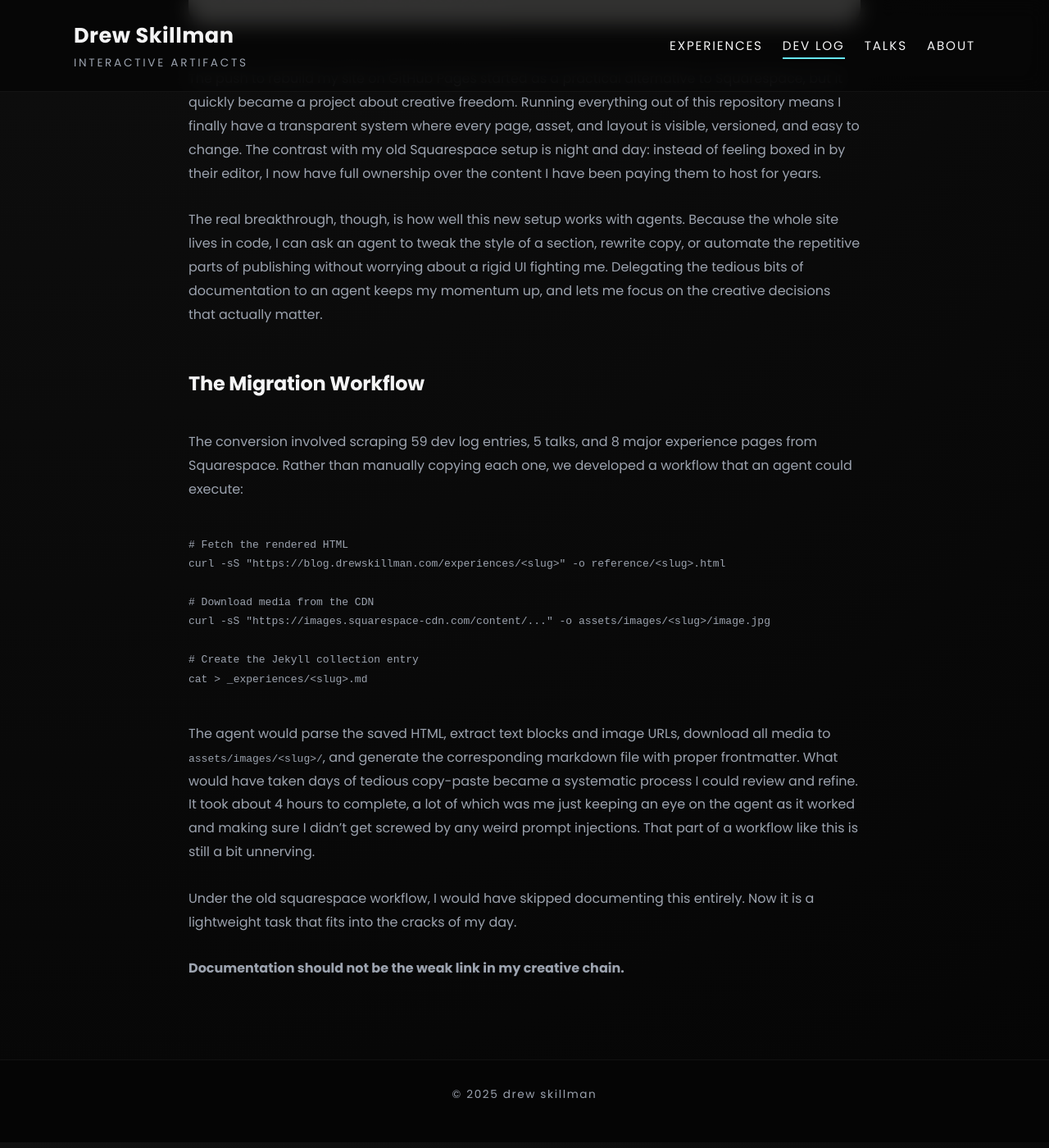
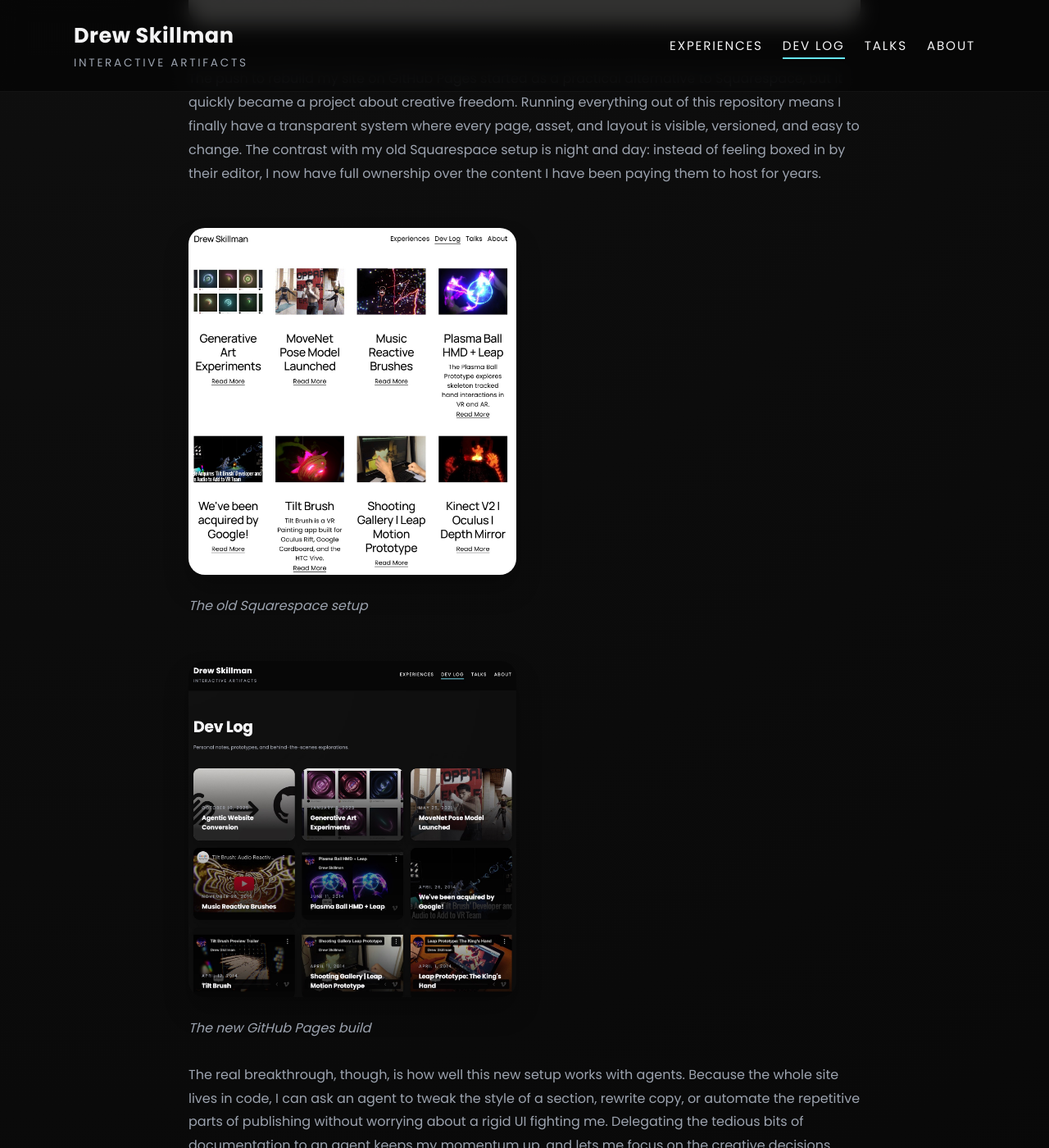
Before and after one commit to dskill/website, a Jekyll site: the page built from _devlog/agentic-website-conversion.md, in a window 1280 px wide and 1400 px high, scrolled down 709 px. Shown: the whole window at 82% size. Built offline with Jekyll 4.4.1, drawn with Linux system fonts in a browser that asks for light colours.

Commit message:
Enhance agentic website conversion documentation with new images comparing the old Squarespace setup to the new GitHub Pages build, and improve code formatting in migration workflow for better readability.

````diff
--- a/_devlog/agentic-website-conversion.md
+++ b/_devlog/agentic-website-conversion.md
@@ -10,6 +10,12 @@ thumbnail: /assets/images/devlog/agentic-website-conversion/squarespace-to-githu
 
 The push to rebuild my site on GitHub Pages started as a practical alternative to Squarespace, but it quickly became a project about creative freedom. Running everything out of this repository means I finally have a transparent system where every page, asset, and layout is visible, versioned, and easy to change. The contrast with my old Squarespace setup is night and day: instead of feeling boxed in by their editor, I now have full ownership over the content I have been paying them to host for years.
 
+<img src="{{ '/assets/images/devlog/agentic-website-conversion/squarespace_example.jpg' | relative_url }}" alt="Squarespace Dev Log" style="max-width: 400px; width: 100%;">
+*The old Squarespace setup*
+
+<img src="{{ '/assets/images/devlog/agentic-website-conversion/githubpages_example.jpg' | relative_url }}" alt="GitHub Pages Dev Log" style="max-width: 400px; width: 100%;">
+*The new GitHub Pages build*
+
 The real breakthrough, though, is how well this new setup works with agents. Because the whole site lives in code, I can ask an agent to tweak the style of a section, rewrite copy, or automate the repetitive parts of publishing without worrying about a rigid UI fighting me. Delegating the tedious bits of documentation to an agent keeps my momentum up, and lets me focus on the creative decisions that actually matter.
 
 ## The Migration Workflow
@@ -18,10 +24,12 @@ The conversion involved scraping 59 dev log entries, 5 talks, and 8 major experi
 
 ```bash
 # Fetch the rendered HTML
-curl -sS "https://blog.drewskillman.com/experiences/<slug>" -o reference/<slug>.html
+curl -sS "https://blog.drewskillman.com/experiences/<slug>" \
+  -o reference/<slug>.html
 
 # Download media from the CDN
-curl -sS "https://images.squarespace-cdn.com/content/..." -o assets/images/<slug>/image.jpg
+curl -sS "https://images.squarespace-cdn.com/content/..." \
+  -o assets/images/<slug>/image.jpg
 
 # Create the Jekyll collection entry
 cat > _experiences/<slug>.md
--- a/assets/css/main.css
+++ b/assets/css/main.css
@@ -351,6 +351,29 @@ a:focus {
   margin: 1.5rem 0;
 }
 
+.experience-content .highlight {
+  background: var(--bg-alt);
+  border-radius: var(--border-radius);
+  overflow-x: auto;
+  margin: 1.5rem 0;
+}
+
+.experience-content pre {
+  margin: 0;
+  padding: 1.25rem;
+  font-family: ui-monospace, SFMono-Regular, Menlo, Monaco, Consolas, "Liberation Mono", "Courier New",
+    monospace;
+  font-size: 0.95rem;
+  line-height: 1.5;
+  background: transparent;
+  max-width: 100%;
+}
+
+.experience-content pre code {
+  display: block;
+  white-space: pre;
+}
+
 .experience-content img + img {
   margin-top: -0.5rem;
 }
````
Also changed, not shown: assets/images/devlog/agentic-website-conversion/githubpages_example.jpg (added), assets/images/devlog/agentic-website-conversion/squarespace_example.jpg (added).
